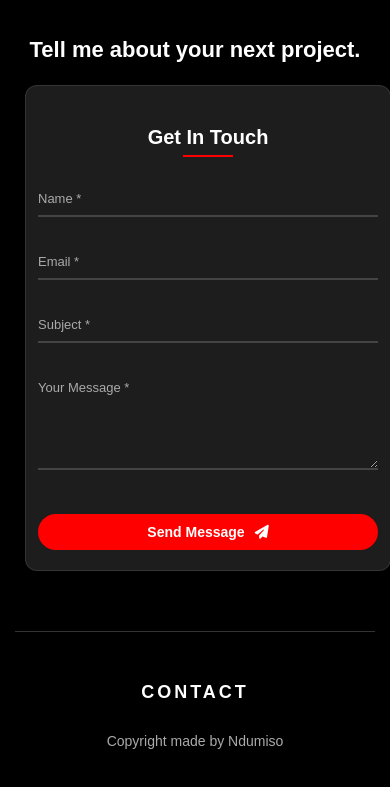
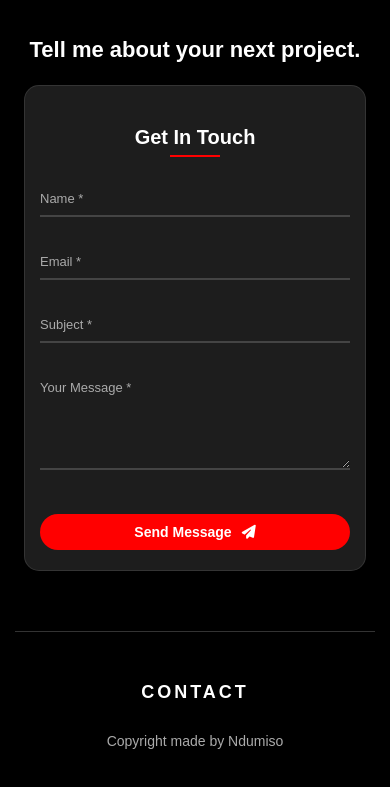
Before and after one commit to theegentlemaniac/portfolio-new, a plain HTML site: page index.html in a window 390 px wide. Shown: the part 3681-4468 px from the top of the page. Drawn offline with Linux system fonts and the light colour scheme.

Commit message:
Update style.css

```diff
--- a/style.css
+++ b/style.css
@@ -1129,65 +1129,48 @@ textarea.form-input {
     100% { background-position: 0% 50%; }
 }
 
-/* Mobile Responsiveness */
+/* Mobile Responsiveness - Consolidated and Improved */
 @media (max-width: 768px) {
     .contact-form-wrapper {
-        padding: 30px 20px;
-    }
-
-    .cool-form {
-        gap: 20px;
-    }
-
-    .form-title {
-        font-size: 24px;
-    }
-
-    .input-group input,
-    .input-group textarea {
-        padding: 12px 0;
-    }
-
-    .glow-btn {
-        width: 100%;
-        padding: 12px 20px;
-    }
-}
-
-/* Mobile Responsiveness - Enhanced */
-@media (max-width: 768px) {
-    .contact-form-wrapper {
-        padding: 25px 15px;
+        padding: 25px 20px;
         border-radius: 15px;
         backdrop-filter: blur(5px);
-        margin: 0 10px;
-        width: calc(100% - 20px);
+        margin: 0 auto; /* Center the form */
+        width: 90%; /* Use percentage for better responsiveness */
+        max-width: 400px; /* Optional: set a max-width for very wide mobiles */
         box-shadow: 0 5px 15px rgba(0, 0, 0, 0.2);
+        box-sizing: border-box; /* Include padding in width calculation */
     }
 
     .cool-form {
         gap: 15px;
+        width: 100%; /* Ensure form takes full width of wrapper */
     }
 
     .form-title {
         font-size: 22px;
         margin-bottom: 15px;
+        text-align: center; /* Center the title */
     }
 
     .form-title::after {
         width: 50px;
         height: 2px;
         bottom: -8px;
+        left: 50%;
+        transform: translateX(-50%); /* Center the underline */
     }
 
     .input-group {
         margin-bottom: 10px;
+        width: 100%; /* Ensure full width */
     }
 
     .input-group input,
     .input-group textarea {
         padding: 12px 0;
         font-size: 15px;
+        width: 100%; /* Ensure full width */
     }
 
     .input-group label {
@@ -1218,8 +1201,8 @@ textarea.form-input {
 /* Extra Small Devices (Phones) */
 @media (max-width: 480px) {
     .contact-form-wrapper {
-        padding: 20px 12px;
-        border-radius: 12px;
+        padding: 20px 15px;
+        width: 95%; /* Slightly more margin on very small devices */
     }
 
     .form-title {
@@ -1259,12 +1242,17 @@ textarea.form-input {
     .cool-form {
         gap: 12px;
     }
+
+    .contact-form-wrapper {
+        width: 80%; /* Slightly wider in landscape */
+        max-width: 450px;
+    }
 }
 
 /* Tall Mobile Devices (e.g. iPhone 12/13 Mini) */
 @media (max-width: 375px) and (max-height: 700px) {
     .contact-form-wrapper {
-        padding: 15px 10px;
+        padding: 15px 12px;
     }
 
     .form-title {
```
